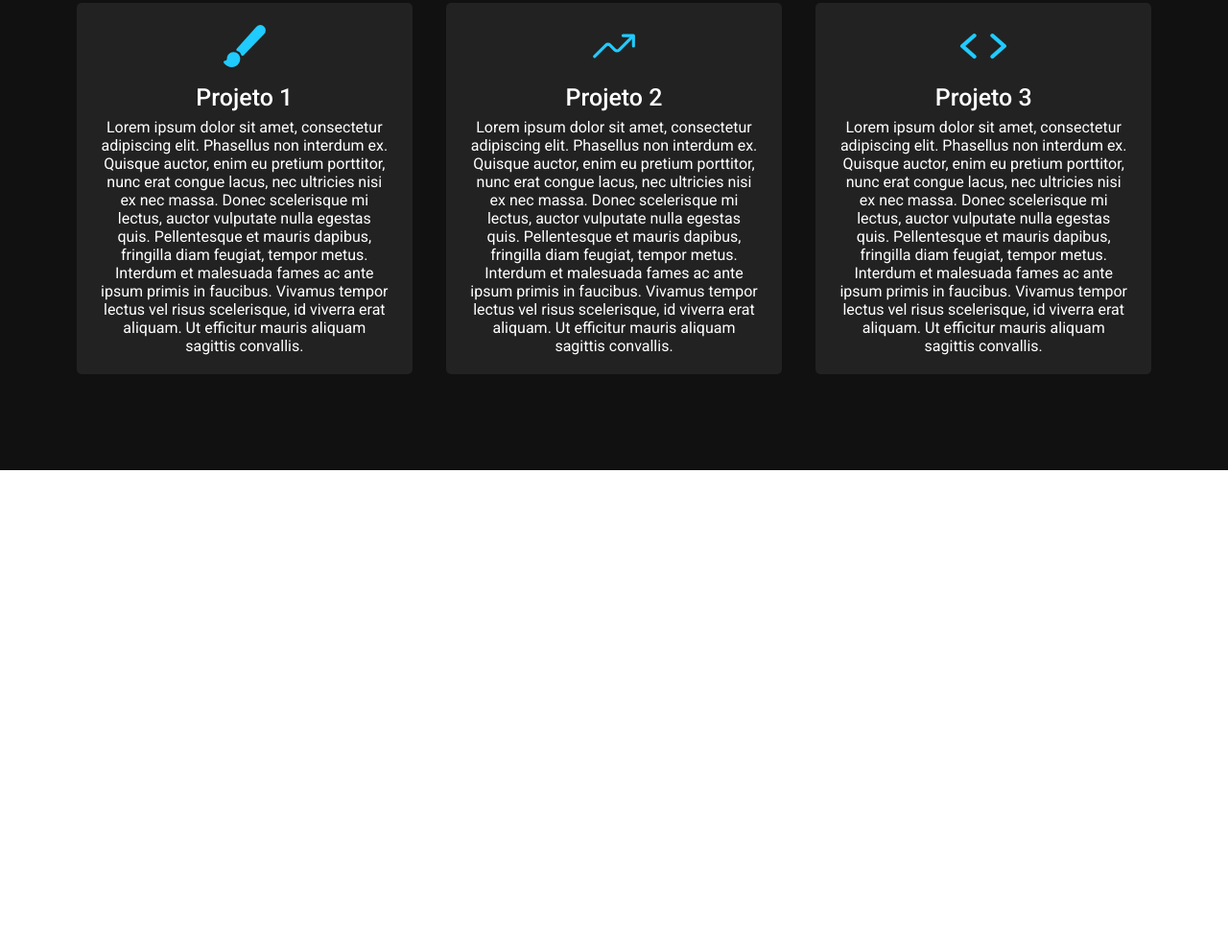
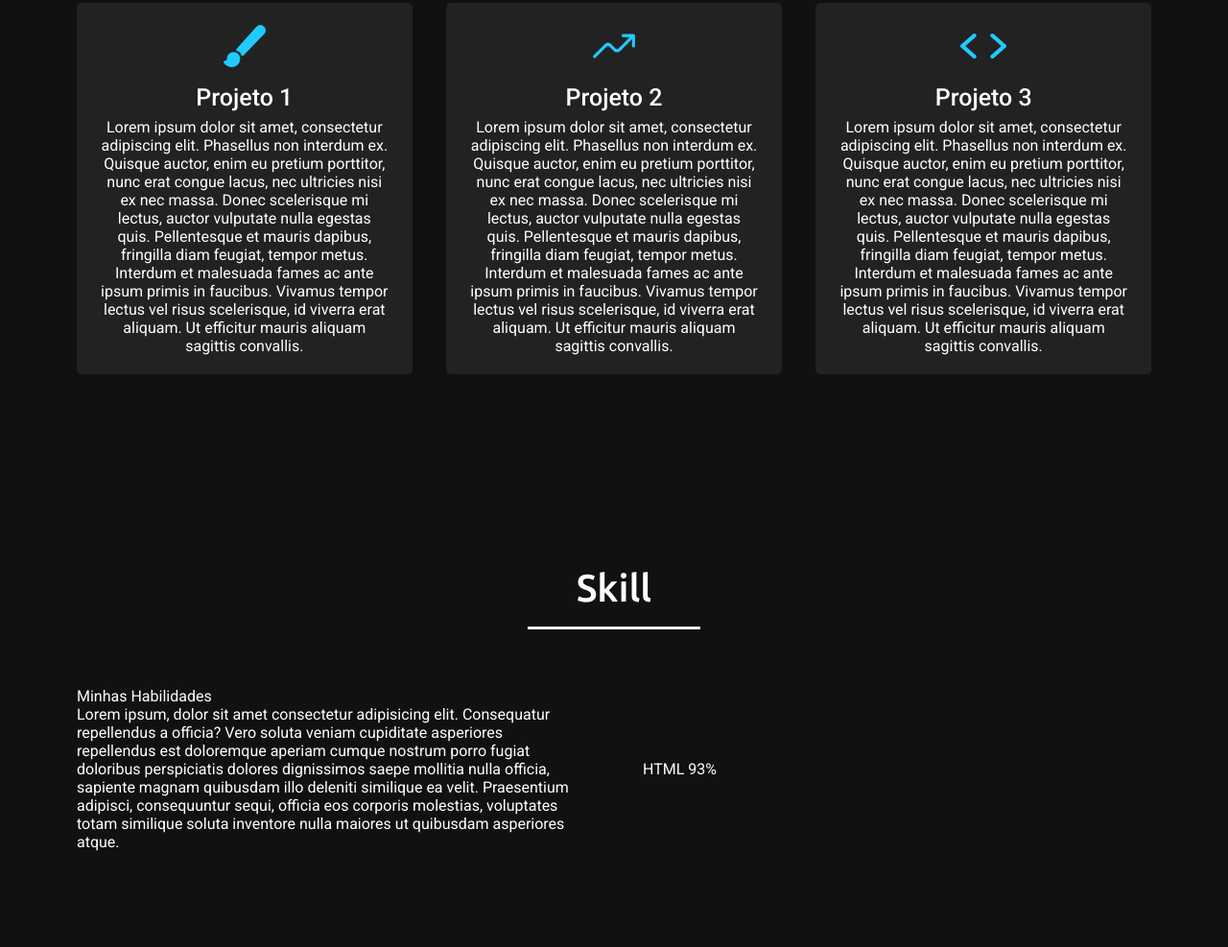
Before and after one commit to AndreNovikxv/portifolio, a plain HTML site: page index.html in a window 1280 px wide. Shown: the part 1753-2740 px from the top of the page at 96% size. Before the commit the page ends 2243 px from the top, so only its background shows below. Drawn offline with nearby package versions, Linux system fonts and the light colour scheme.

Commit message:
atualização do meu portifólio

```diff
--- a/css/style.css
+++ b/css/style.css
@@ -89,7 +89,7 @@
 }
 
 .caixa-sombra{
-    box-shadow: #8ae4ff 0px 0px 50px;
+    box-shadow: #8ae4ff 0px 0px 15px;
 }
 
 .home .max-width{
@@ -181,21 +181,21 @@ section .title::after{
     transform: translateX(-50%);
 }
 
-/* Sessão Sobre */
-
-.about, .projetos{
+.about, .projetos, .skill{
     font-family: 'Roboto', sans-serif;
     background-color: #111;
     color: #fff;
 }
 
 
-.about .about-content, .projetos .projetos-content{
+.about .about-content, .projetos .projetos-content, .skill .skill-content{
     display: flex;
     flex-wrap: wrap;
     align-items: center;
     justify-content: space-between;
 }
+
+/* Sessão Sobre */
 
 .about .title::after{
     content: "Quem sou eu";
@@ -301,6 +301,16 @@ section .title::after{
     margin: 10px 0px 7px 0px;
 }
 
+/* Sessão skill */
+
+.skill .title::after{
+    content: O que faço;
+}
+
+.skill .skill-content .column{
+    width: calc(50% - 30px);
+}
+
 /* Responsividade */
 
 @media(max-width: 1300px){
@@ -389,6 +399,11 @@ section .title::after{
         flex: 100%;
     }
 
+    .projetos .projetos-content .card{
+        width: calc(50% - 10px);
+        margin-bottom: 20px;
+    }
+
 }
 
 @media(max-width: 690px){
@@ -405,6 +420,10 @@ section .title::after{
         font-size: 20px;
     }
 
+    .projetos .projetos-content .card{
+        width: 100%;
+    }
+
 }
 
 @media(max-width: 500px){
--- a/index.html
+++ b/index.html
@@ -21,7 +21,7 @@
         <div class="navbar">
             <div class="max-width">
                 <div class="logo">
-                    <a href="#">Port<span class="sombra">fólio</span></a>
+                    <a href="#" class="sombra">Port<span class="sombra">fólio</span></a>
                 </div>
 
                 <ul class="menu sombra" id="nav-principal">
@@ -93,6 +93,26 @@
             </div>
         </section>
 
+        <section class="skill" id="skill"> <!-- Sessão Skill -->
+            <div class="max-width">
+                <h2 class="title">Skill</h2>
+                <div class="skill-content">
+                    <div class="column left">
+                        <div class="text">Minhas Habilidades</div>
+                        <p>Lorem ipsum, dolor sit amet consectetur adipisicing elit. Consequatur repellendus a officia? Vero soluta veniam cupiditate asperiores repellendus est doloremque aperiam cumque nostrum porro fugiat doloribus perspiciatis dolores dignissimos saepe mollitia nulla officia, sapiente magnam quibusdam illo deleniti similique ea velit. Praesentium adipisci, consequuntur sequi, officia eos corporis molestias, voluptates totam similique soluta inventore nulla maiores ut quibusdam asperiores atque.</p>
+                    </div>
+                    <div class="column right">
+                        <div class="bars">
+                            <div class="info">
+                                <span>HTML</span>
+                                <span>93%</span>
+                            </div>
+                        </div>
+                    </div>
+                </div>
+            </div>
+        </section>
+
         <script type="module" src="https://unpkg.com/ionicons@5.5.2/dist/ionicons/ionicons.esm.js"></script>
         <script nomodule src="https://unpkg.com/ionicons@5.5.2/dist/ionicons/ionicons.js"></script>
         <script src="https://code.jquery.com/jquery-3.6.0.min.js"></script>
```
